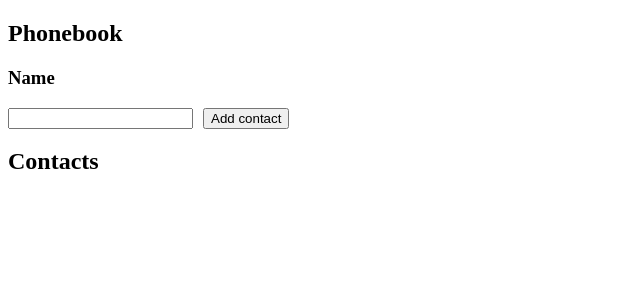
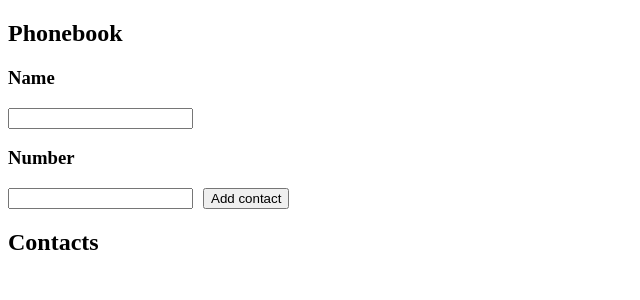
Before and after one commit to shuydo/goit-react-hw-02-phonebook, a React (Create React App) app: page / in a window 1280 px wide. Shown: the top 300 px of the page, without its empty margins (0-640 px from the left). Built offline with nearby package versions, Linux system fonts and the light colour scheme.

Commit message:
step2 - 2а поля в базе

```diff
--- a/src/Comps/Contacts/Contacts.jsx
+++ b/src/Comps/Contacts/Contacts.jsx
@@ -5,13 +5,15 @@
   return (
     <div>
       <h2>Contacts</h2>
-      <ul>
+      <ol>
         {dBase.map((el) => (
           <li key={el.id}>
-            <p>{el.name}</p>
+            <p>
+              {el.name}: {el.number}
+            </p>
           </li>
         ))}
-      </ul>
+      </ol>
     </div>
   );
 }
--- a/src/Comps/Form/Form.js
+++ b/src/Comps/Form/Form.js
@@ -4,6 +4,7 @@
   state = {
     name: "",
     // phone: "",
+    number: "",
   };
 
   handleChange = (e) => {
@@ -13,8 +14,8 @@
   handleSubmit = (e) => {
     e.preventDefault();
     this.props.onSubmit(this.state);
-    // this.setState({ name: "", phone: "" });
-    this.setState({ name: "" });
+    this.setState({ name: "", number: "" });
+    // this.setState({ name: "" });
   };
 
   render() {
@@ -25,20 +26,28 @@
         <input
           type="text"
           name="name"
+          pattern="^[a-zA-Zа-яА-Я]+(([' -][a-zA-Zа-яА-Я ])?[a-zA-Zа-яА-Я]*)*$"
+          title="Имя может состоять только из букв, апострофа, тире и пробелов. Например Adrian, Jacob Mercer, Charles de Batz de Castelmore d'Artagnan и т. п."
+          required
           value={this.state.name}
           onChange={this.handleChange}
         />
         {/* </label> */}
 
         {/* <label>
-          Phone
-          <input
-            type="text"
-            name="phone"
-            value={this.state.phone}
-            onChange={this.handleChange}
-          />
-        </label> */}
+          Phone */}
+        <h3>Number</h3>
+
+        <input
+          type="tel"
+          name="number"
+          pattern="\+?\d{1,4}?[-.\s]?\(?\d{1,3}?\)?[-.\s]?\d{1,4}[-.\s]?\d{1,4}[-.\s]?\d{1,9}"
+          title="Номер телефона должен состоять цифр и может содержать пробелы, тире, круглые скобки и может начинаться с +"
+          required
+          value={this.state.number}
+          onChange={this.handleChange}
+        />
+        {/* </label> */}
         <button type="submit" style={{ marginLeft: 10 }}>
           Add contact
         </button>
```
